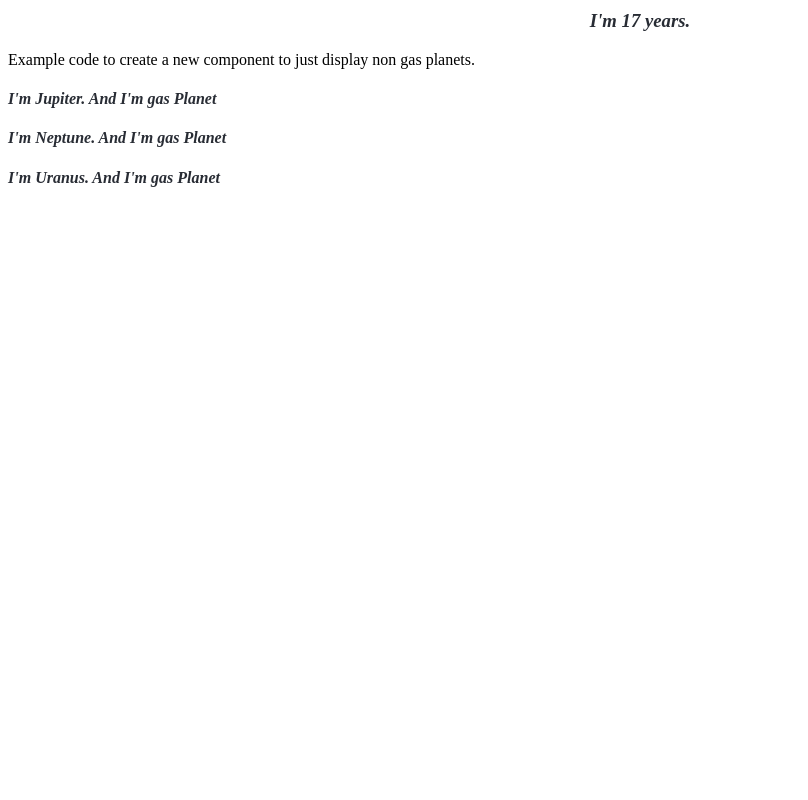
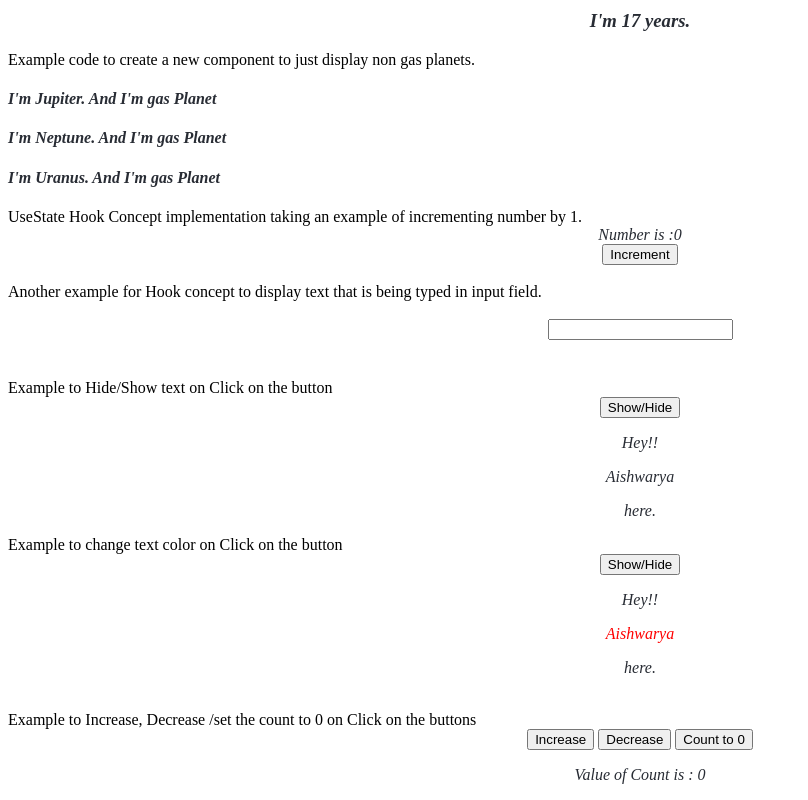
Before and after one commit to aishwaryamensinkai/React-Beginner-Course, a React (Create React App) app: page / in a window 1280 px wide. Shown: the part 860-1660 px from the top of the page, without its empty margins (0-808 px from the left). Before the commit the page ends 1068 px from the top, so only its background shows below. Built offline with nearby package versions, Linux system fonts and the light colour scheme.

Commit message:
UseState Hook

```diff
--- a/src/App.js
+++ b/src/App.js
@@ -1,6 +1,7 @@
 import "./App.css";
 import { User } from "./User";
 import { Planets } from "./Planets";
+import { useState } from "react";
 
 function App() {
   const cname = 2;
@@ -18,6 +19,33 @@ function App() {
     { name: "Neptune", isGasPlanet: true },
     { name: "Uranus", isGasPlanet: true },
   ];
+  const [number, setNumber] = useState(0);
+  const addInc = () => {
+    setNumber(number + 1);
+  };
+  const [inputValue, setInputValue] = useState("");
+  const changeValue = (event) => {
+    setInputValue(event.target.value);
+  };
+  const [showText, setShowText] = useState(true);
+  const showHideFun = () => {
+    setShowText(!showText);
+  };
+  const [textColor, setTextColor] = useState("red");
+  const changeColor = () => {
+    setTextColor(textColor === "black" ? "red" : "Black");
+  };
+
+  const [count, setCount] = useState(0);
+  const increaseCount = () => {
+    setCount(count + 1);
+  };
+  const decreaseCount = () => {
+    setCount(count - 1);
+  };
+  const setCountTo0 = () => {
+    setCount(0);
+  };
 
   //return function
   return (
@@ -62,6 +90,53 @@ function App() {
           })}
         </p>
       </div>
+      UseState Hook Concept implementation taking an example of incrementing
+      number by 1.
+      <br />
+      <div className="App Extracss">
+        Number is :{number}
+        <br />
+        <button onClick={addInc}>Increment</button>
+      </div>
+      <br />
+      Another example for Hook concept to display text that is being typed in
+      input field.
+      <br />
+      <br />
+      <div className="App Extracss">
+        <input type="text" onChange={changeValue} />
+        <br />
+        <h1>{inputValue}</h1>
+      </div>
+      <br />
+      Example to Hide/Show text on Click on the button
+      <div className="App Extracss">
+        <button onClick={showHideFun}>Show/Hide</button>
+        {showText && (
+          <p>
+            Hey!!
+            <br />
+            <p>Aishwarya</p> here.
+          </p>
+        )}
+      </div>
+      Example to change text color on Click on the button
+      <div className="App Extracss">
+        <button onClick={changeColor}>Show/Hide</button>
+        <p>
+          Hey!!
+          <br />
+          <p style={{ color: textColor }}>Aishwarya</p> here.
+        </p>
+      </div>
+      <br />
+      Example to Increase, Decrease /set the count to 0 on Click on the buttons
+      <div className="App Extracss">
+        <button onClick={increaseCount}>Increase</button>{" "}
+        <button onClick={decreaseCount}>Decrease</button>{" "}
+        <button onClick={setCountTo0}>Count to 0</button>
+        <p>Value of Count is : {count}</p>
+      </div>
     </>
   );
 }
```
